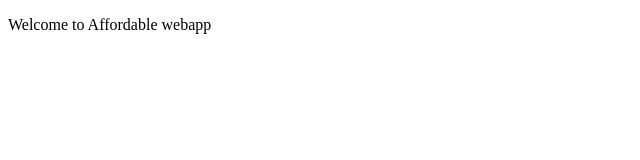
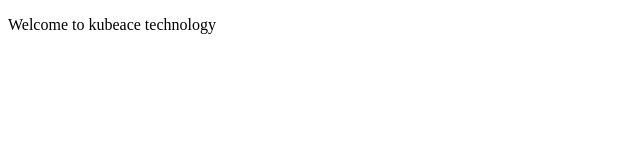
Before and after one commit to Sushmithad1606/staticwebsite, a plain HTML site: page index.html in a window 1280 px wide. Shown: the full height of the page, 0-640 px from the left. Drawn offline with Linux system fonts and the light colour scheme.

```diff
--- a/index.html
+++ b/index.html
@@ -4,6 +4,6 @@
         <title>Example ruzivo </title>
     </head>
     <body>
-        <p>Welcome to Affordable webapp</p>
+        <p>Welcome to kubeace technology</p>
     </body>
 </html>
```
